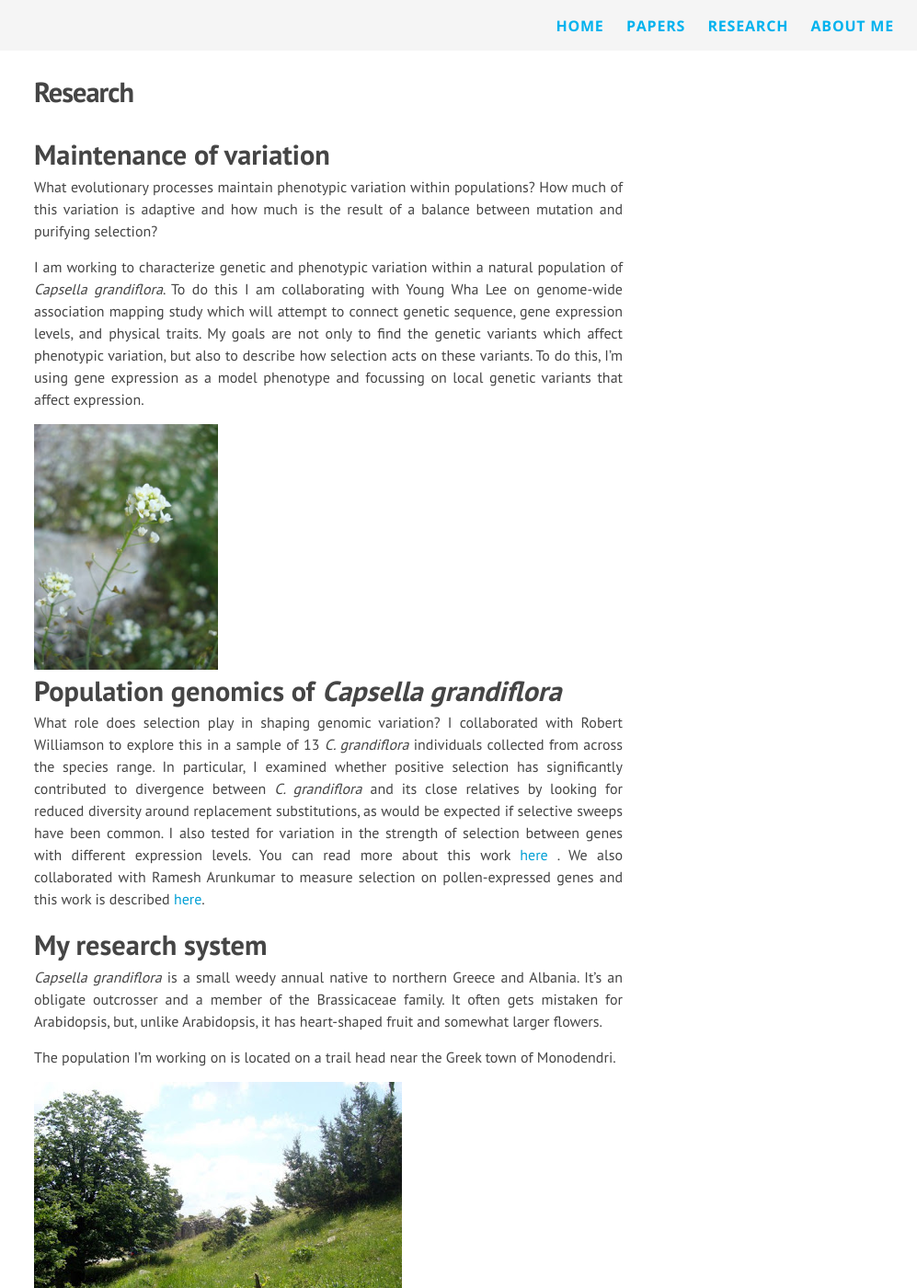
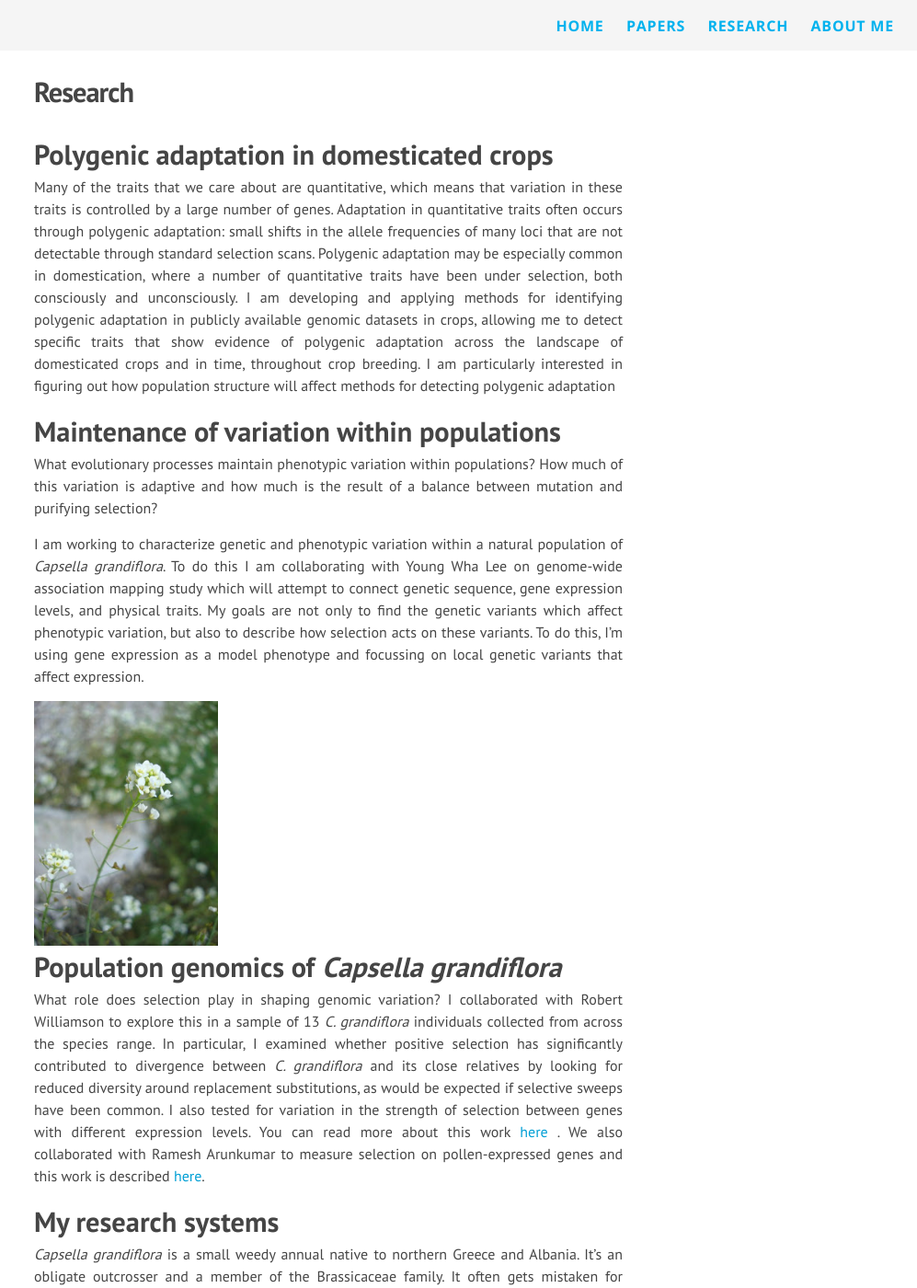
Before and after one commit to emjosephs/emjosephs.github.io, a Jekyll site: the page built from Research.md, in a window 1280 px wide and 1400 px high. Shown: the whole window at 92% size, without its empty margins (283-1280 px from the left). Built offline with Jekyll 4.4.1, drawn with Linux system fonts in a browser that asks for light colours; nearby versions of some CDN libraries; some of the changed text lies outside the part shown.

Commit message:
updated research

```diff
--- a/Research.md
+++ b/Research.md
@@ -4,8 +4,10 @@ title: Research
 permalink: /Research/
 ---
 
+# Polygenic adaptation in domesticated crops
+Many of the traits that we care about are quantitative, which means that variation in these traits is controlled by a large number of genes. Adaptation in quantitative traits often occurs through polygenic adaptation: small shifts in the allele frequencies of many loci that are not detectable through standard selection scans. Polygenic adaptation may be especially common in domestication, where a number of quantitative traits have been under selection, both consciously and unconsciously. I am developing and applying methods for identifying polygenic adaptation in publicly available genomic datasets in crops, allowing me to detect specific traits that show evidence of polygenic adaptation across the landscape of domesticated crops and in time, throughout crop breeding. I am particularly interested in figuring out how population structure will affect methods for detecting polygenic adaptation
 
-# Maintenance of variation
+# Maintenance of variation within populations
 
 What evolutionary processes maintain phenotypic variation within populations? How much of this variation is adaptive and how much is the result of a balance between mutation and purifying selection?
 
@@ -22,12 +24,14 @@ I am working to characterize genetic and phenotypic variation within a natural p
 What role does selection play in shaping genomic variation? I collaborated with Robert Williamson to explore this in a sample of 13 *C. grandiflora* individuals collected from across the species range. In particular, I examined whether positive selection has significantly contributed to divergence between *C. grandiflora* and its close relatives by looking for reduced diversity around replacement substitutions, as would be expected if selective sweeps have been common. I also tested for variation in the strength of selection between genes with different expression levels. You can read more about this work [here](http://journals.plos.org/plosgenetics/article?id=10.1371/journal.pgen.1004622) . We also collaborated with Ramesh Arunkumar to measure selection on pollen-expressed genes and this work is described [here](http://mbe.oxfordjournals.org/cgi/pmidlookup?view=long&pmid=23997108).
 
 
-# My research system
+# My research systems
 
 *Capsella grandiflora* is a small weedy annual native to northern Greece and Albania. It's an obligate outcrosser and a member of the Brassicaceae family. It often gets mistaken for Arabidopsis, but, unlike Arabidopsis, it has heart-shaped fruit and somewhat larger flowers.
 
-The population I'm working on is located on a trail head near the Greek town of Monodendri.
+The population I have focussed on on is located on a trail head near the Greek town of Monodendri.
 
 <div style="float: center; padding-right: 15px">
     <a href="http://emjosephs.github.io/img/esp.jpg"><img src="/img/esp.jpg" alt="Population ESP" title="Study Population" width="400" border="0" onClick="_gaq.push(['_trackEvent', 'IMGs', 'Image', 'esp']);"></a>
 </div>
+
+Maize (*Zea mays* subsp. *mays*) is not only delicious but a great genetic model for thinking about adaptation during domestication and breeding. Maize is currently grown at a staggering scale over 96 million acres in the US alone but is also grown world-wide in a range of habitats.
```
